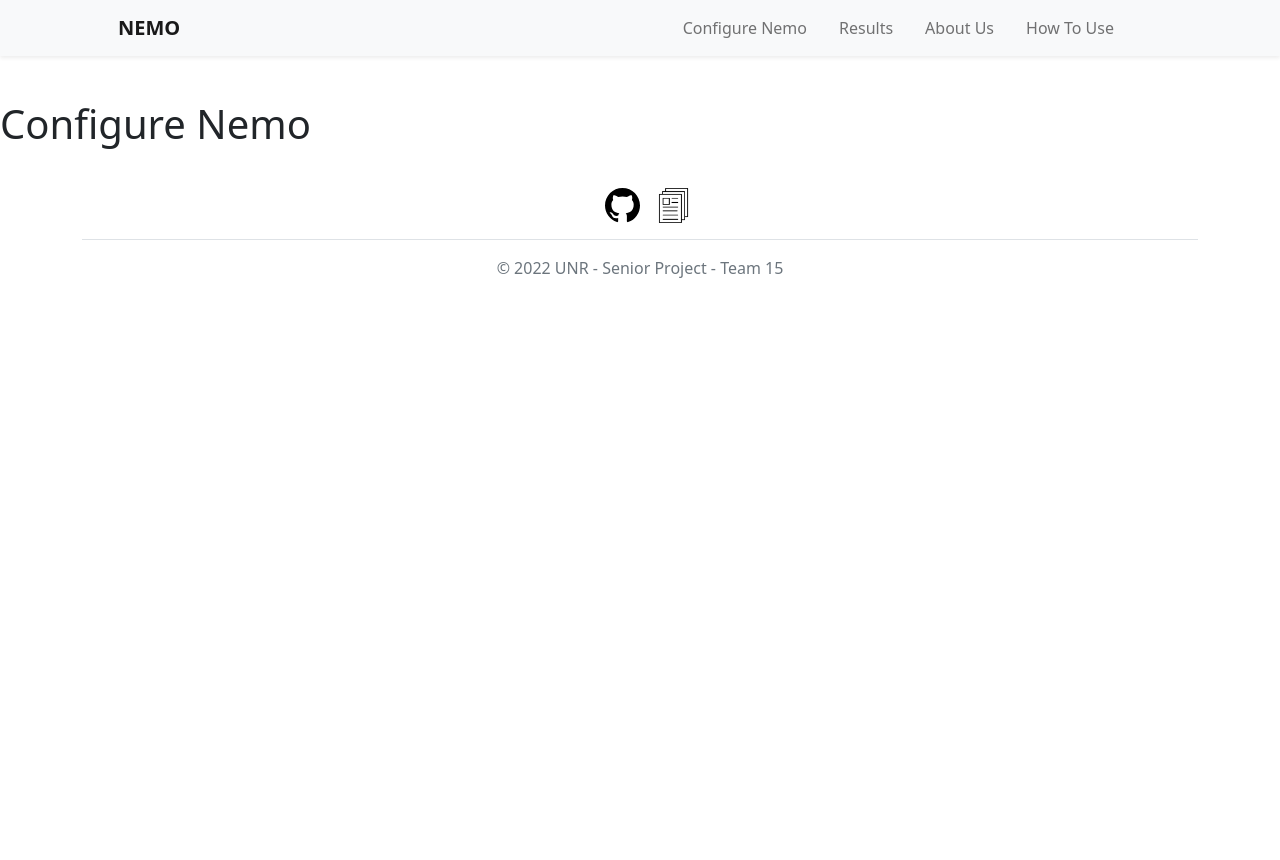
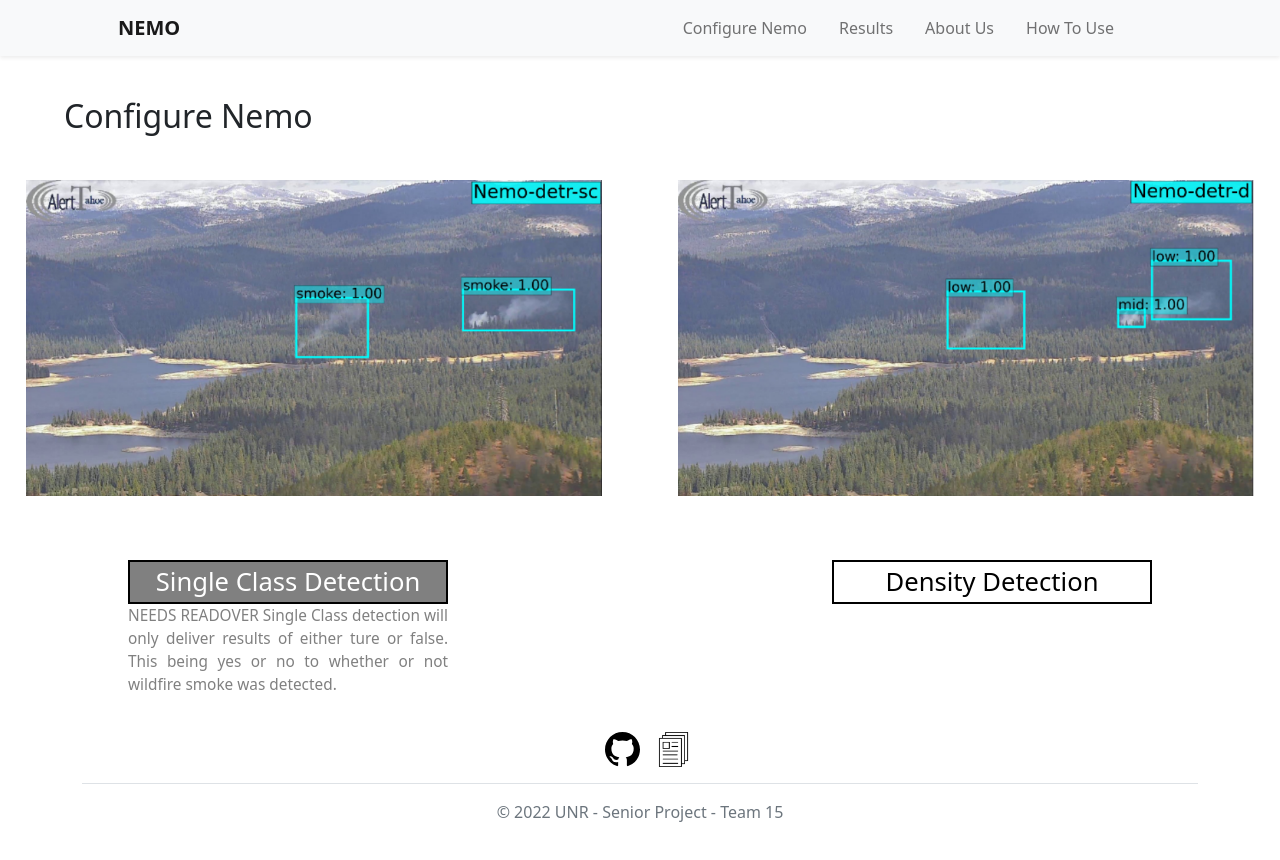
Before and after one commit to Curtis-CS/Nemo-Frontend, a Vue app: page /configurenemo in a window 1280 px wide. Shown: the top 860 px of the page. Before the commit the page ends 800 px from the top, so only its background shows below. Built offline with nearby package versions, Linux system fonts and the light colour scheme.

Commit message:
Curtis Configure Nemo V1

```diff
--- a/src/views/ConfigureNemo.vue
+++ b/src/views/ConfigureNemo.vue
@@ -1,12 +1,64 @@
 <template>
 	<div class="InitialPadding">
-		<h1>Configure Nemo</h1>
+		<h2 class="display-6 lh-1 mb-5" style="margin-left: 5vw; font-size: 2.5vw;">Configure Nemo</h2>
+	</div>
+	<div style="padding-bottom: 15vw;">
+		<div style="float: left; padding-left: 2vw;">
+			<img src="/NemoSingleClass.png" class="Images">
+		</div>
+		<div style="float: right; padding-right: 2vw;">
+			<img src="/NemoDensity.png" class="Images">
+		</div>
+	</div>
+	<div style="padding-bottom: 12vw;">
+		<div class="LeftSideButton" v-if="this.singleToggle">
+			<button class="SelectedSingleClass" @click="SingleClassToggleOff">Single Class Detection</button>
+		</div>
+		<div class="LeftSideButton" v-else>
+			<button class="UnselectedSingleClass" @click="SingleClassToggleOn">Single Class Detection</button>
+		</div>
+		<div class="RightSideButton" v-if="this.densityToggle">
+			<button class="SelectedDensity" @click="DensityToggleOff">Density Detection</button>
+		</div>
+		<div class="RightSideButton" v-else>
+			<button class="UnselectedDensity" @click="DensityToggleOn">Density Detection</button>
+		</div>
+	</div>
+	<div style="padding-bottom: 10vw; padding-top: 3vw;">
+		<div class="LeftSideText" v-if="this.singleToggle">
+			<p style="font-size: 1.2vw; color: gray;">NEEDS READOVER Single Class detection will only deliver results of either ture or false. This being yes or no to whether or not wildfire smoke was detected.</p>
+		</div>
+		<div class="RightSideText" v-if="this.densityToggle">
+			<p style="font-size: 1.2vw; color: gray;">NEEDS READOVER Density Detection will detect wildfire smoke, and provide an estimate to how dense the smoke is. This can be helpful for studyin wildfire smoke.</p>
+		</div>
 	</div>
 </template>
 
 <script>
 export default {
-  name: "ConfigureNemo"
+  name: "ConfigureNemo",
+  data() {
+	return {
+	singleToggle: true,
+	densityToggle: false
+	}
+  },
+  methods: {
+	SingleClassToggleOn() {
+		this.singleToggle = true
+		this.densityToggle = false
+	},
+	SingleClassToggleOff() {
+		this.singleToggle = false
+	},
+	DensityToggleOn() {
+		this.densityToggle = true
+		this.singleToggle = false
+	},
+	DensityToggleOff() {
+		this.densityToggle = false
+	}
+  }
 }
 </script>
 
@@ -16,4 +68,65 @@ export default {
 .InitialPadding {
 	padding-top: 100px;
 }
+.UnselectedSingleClass {
+	background-color: white;
+	color: black;
+	border-style: solid;
+	border-color: black;
+	font-size: 2vw;
+	width: 25vw;
+}
+.SelectedSingleClass {
+	background-color: gray;
+	color: white;
+	border-style: solid;
+	border-color: black;
+	font-size: 2vw;
+	width: 25vw;
+}
+.UnselectedDensity {
+	background-color: white;
+	color: black;
+	border-style: solid;
+	border-color: black;
+	font-size: 2vw;
+	width: 25vw;
+}
+.SelectedDensity {
+	background-color: gray;
+	color: white;
+	border-style: solid;
+	border-color: black;
+	font-size: 2vw;
+	width: 25vw;
+}
+.LeftSideButton {
+	padding-left: 10vw;
+	padding-top: 5vw;
+	float: left;
+}
+.RightSideButton {
+	padding-right: 10vw;
+	padding-top: 5vw;
+	float: right;
+}
+.LeftSideText {
+	font-size: 1vw;
+	text-align: justify;
+	float: left;
+	padding-left: 10vw;
+	width: 35vw;
+}
+.RightSideText {
+	font-size: 1vw;
+	text-align: justify;
+	float: right;
+	padding-right: 10vw;
+	width: 35vw;
+}
+.Images {
+	width: 45vw;
+	height: auto;
+}
+
 </style>
```
Also changed, not shown: public/NemoDensity.png (added), public/NemoSingleClass.png (added).
